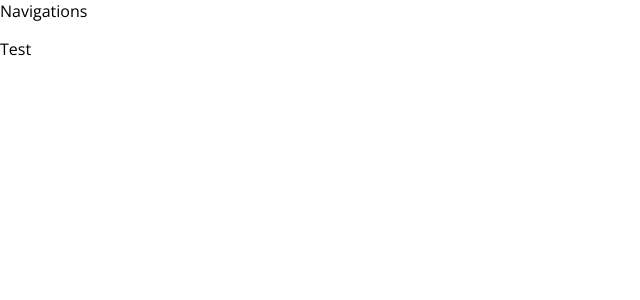
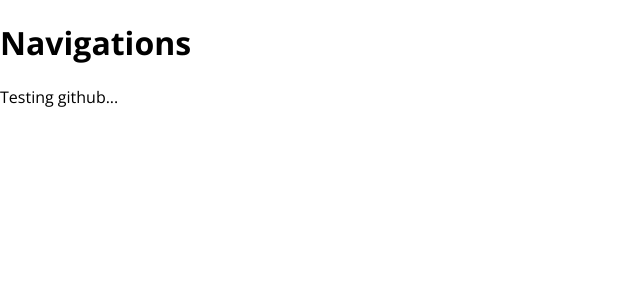
Before and after one commit to lanfengsun/burger-builder, a React app: page / in a window 1280 px wide. Shown: the top 300 px of the page, without its empty margins (0-640 px from the left). Built offline with nearby package versions, Linux system fonts and the light colour scheme.

Commit message:
test clone repo

```diff
--- a/src/App.js
+++ b/src/App.js
@@ -9,7 +9,7 @@ class App extends Component {
     return (
       <div>
         <Layout>
-          <p>Test</p>
+          <p>Testing github...</p>
         </Layout>
       </div>
     )
--- a/src/components/Layout/Layout.js
+++ b/src/components/Layout/Layout.js
@@ -4,7 +4,7 @@ import Aux from '../../hoc/Auxiliary'
 const layout = (props) => {
     return (
         <Aux>
-            <div>Navigations</div>
+            <h1>Navigations</h1>
             <div>{props.children}</div>
         </Aux>
     );
```
